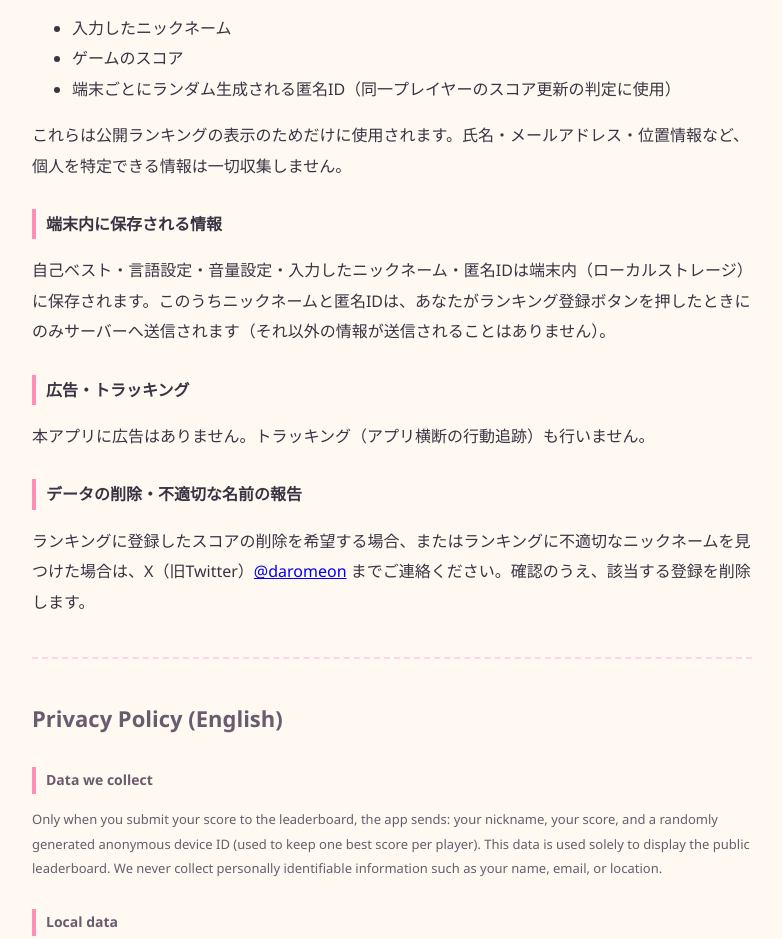
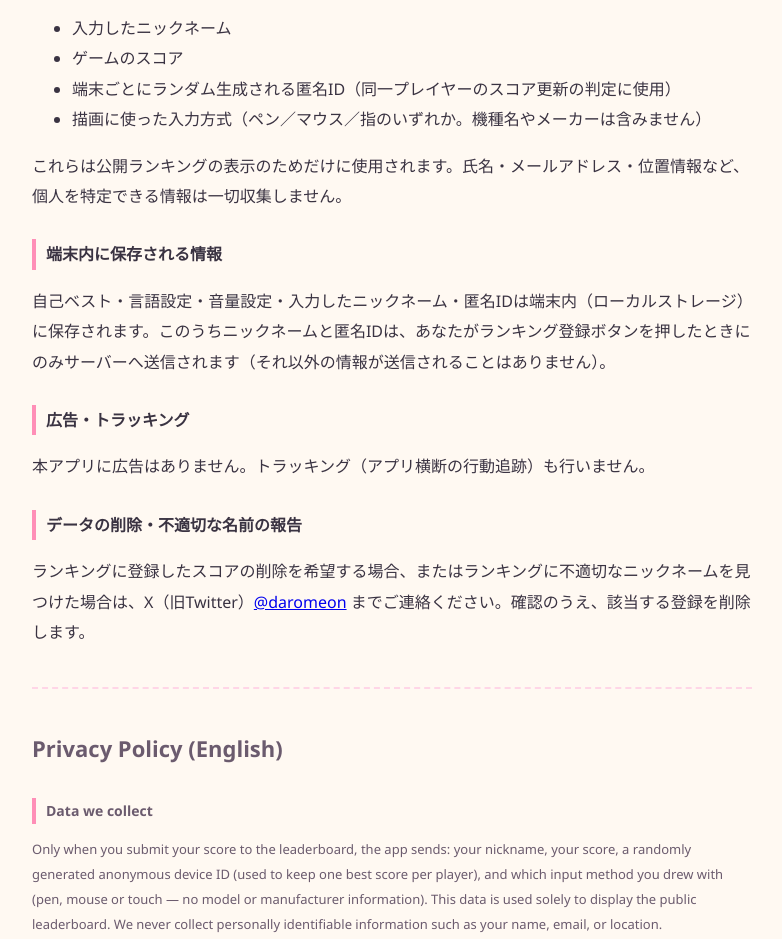
Before and after one commit to pigma005-dot/cube-challenge, a plain HTML site: page privacy.html in a window 1280 px wide. Shown: the part 265-1204 px from the top of the page, without its empty margins (248-1030 px from the left). Drawn offline with Linux system fonts and the light colour scheme.

Commit message:
Add files via upload

```diff
--- a/privacy.html
+++ b/privacy.html
@@ -22,6 +22,7 @@
   <li>入力したニックネーム</li>
   <li>ゲームのスコア</li>
   <li>端末ごとにランダム生成される匿名ID（同一プレイヤーのスコア更新の判定に使用）</li>
+  <li>描画に使った入力方式（ペン／マウス／指のいずれか。機種名やメーカーは含みません）</li>
 </ul>
 <p>これらは公開ランキングの表示のためだけに使用されます。氏名・メールアドレス・位置情報など、個人を特定できる情報は一切収集しません。</p>
 
@@ -37,7 +38,7 @@
 <div class="en">
 <h1>Privacy Policy (English)</h1>
 <h2>Data we collect</h2>
-<p>Only when you submit your score to the leaderboard, the app sends: your nickname, your score, and a randomly generated anonymous device ID (used to keep one best score per player). This data is used solely to display the public leaderboard. We never collect personally identifiable information such as your name, email, or location.</p>
+<p>Only when you submit your score to the leaderboard, the app sends: your nickname, your score, a randomly generated anonymous device ID (used to keep one best score per player), and which input method you drew with (pen, mouse or touch — no model or manufacturer information). This data is used solely to display the public leaderboard. We never collect personally identifiable information such as your name, email, or location.</p>
 <h2>Local data</h2>
 <p>Personal bests, language, audio settings, your nickname and the anonymous device ID are stored on your device. Of these, only the nickname and the anonymous ID are sent to the server — and only when you press the leaderboard submit button.</p>
 <h2>Ads &amp; tracking</h2>
```
